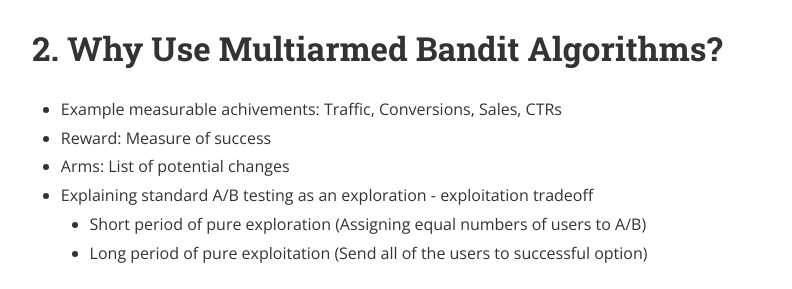
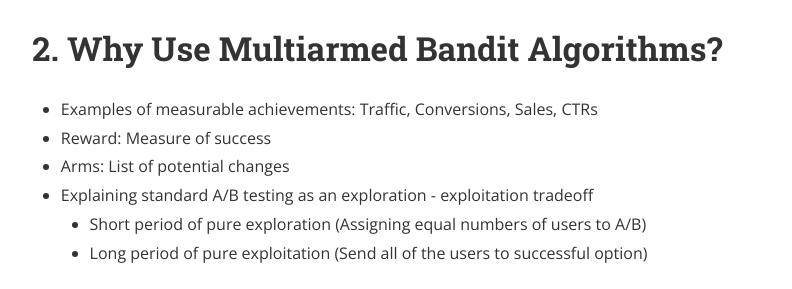
Before and after one commit to juice500ml/juice500ml.github.io, a Jekyll site: the page built from _posts/2019-03-25-Bandit-Algorithms-for-Website-Optimization.markdown, in a window 1280 px wide and 900 px high, scrolled down 573 px. Shown: the part 162-451 px from the top of the window, without its empty margins (240-1032 px from the left). Built offline with Jekyll 4.4.1, drawn with Linux system fonts in a browser that asks for light colours; nearby versions of some CDN libraries; formulas are drawn with MathJax 3.

Commit message:
Post 2019-03-25-Bandit-Algorithms-for-Website-Optimization.markdown upload from Editorial

```diff
--- a/_posts/2019-03-25-Bandit-Algorithms-for-Website-Optimization.markdown
+++ b/_posts/2019-03-25-Bandit-Algorithms-for-Website-Optimization.markdown
@@ -13,7 +13,7 @@ This is a summary of the book [Bandit Algorithms for Website Optimization](https
 - Need to balance experimentation (exploration, learning new ideas, gathering data) with profit-maximization (exploitation, taking advantage of the best of old ideas, acting on that data).
 
 # 2. Why Use Multiarmed Bandit Algorithms?
-- Example measurable achivements: Traffic, Conversions, Sales, CTRs
+- Examples of measurable achievements: Traffic, Conversions, Sales, CTRs
 - Reward: Measure of success
 - Arms: List of potential changes
 - Explaining standard A/B testing as an exploration - exploitation tradeoff
```
